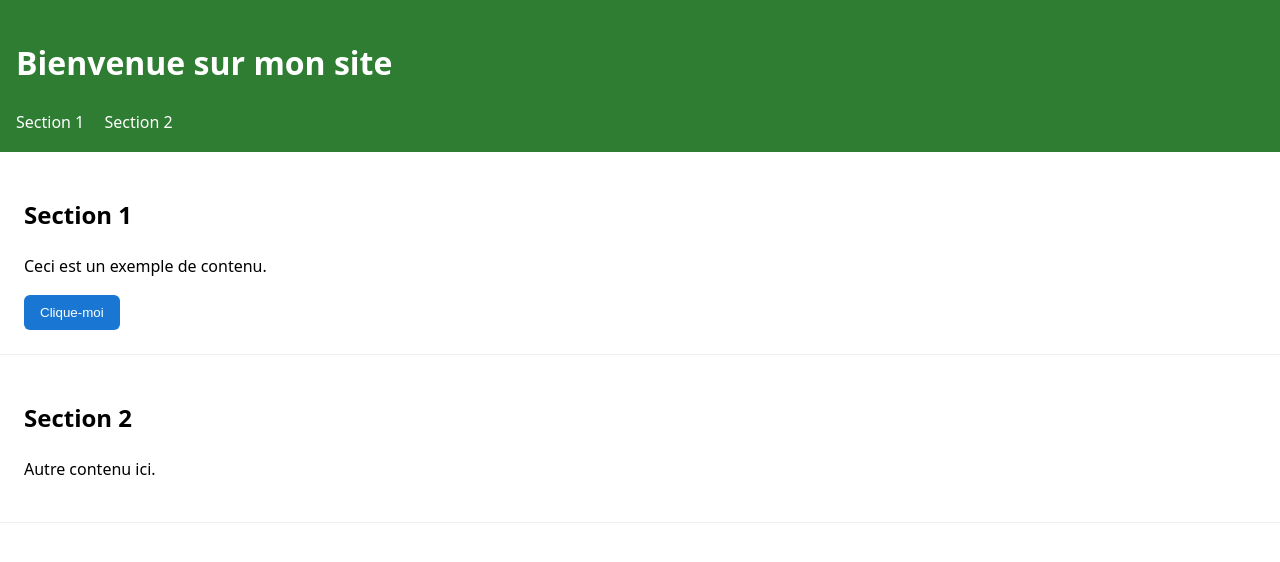
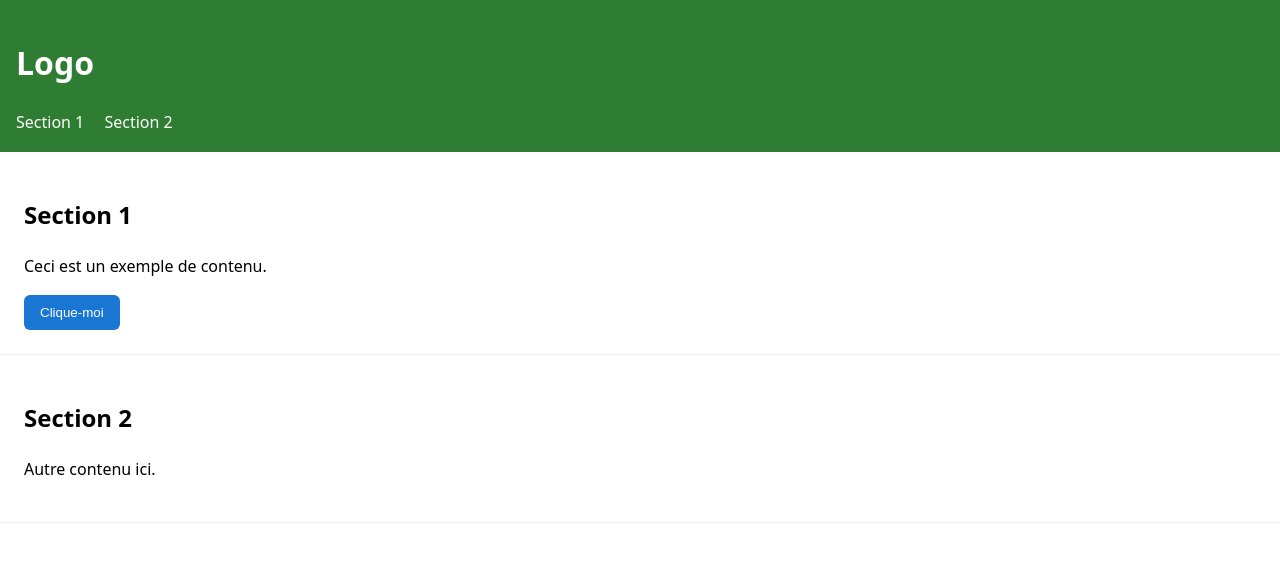
Before and after one commit to J-Marc001/code-ennuille, a plain HTML site: page index.html in a window 1280 px wide. Drawn offline with Linux system fonts and the light colour scheme.

Commit message:
Update index.html

```diff
--- a/index.html
+++ b/index.html
@@ -7,10 +7,12 @@
     <link rel="stylesheet" href="styles.css">
 </head>
 <body>
+    <!--arrière fond-->
+    <div class="fond"></div>
     <header>
         <!-- Logo -->
         <div class="container">
-            <h1>Bienvenue sur mon site</h1>
+            <h1>Logo</h1>
         </div>
 
         <!-- Navigation -->
```
